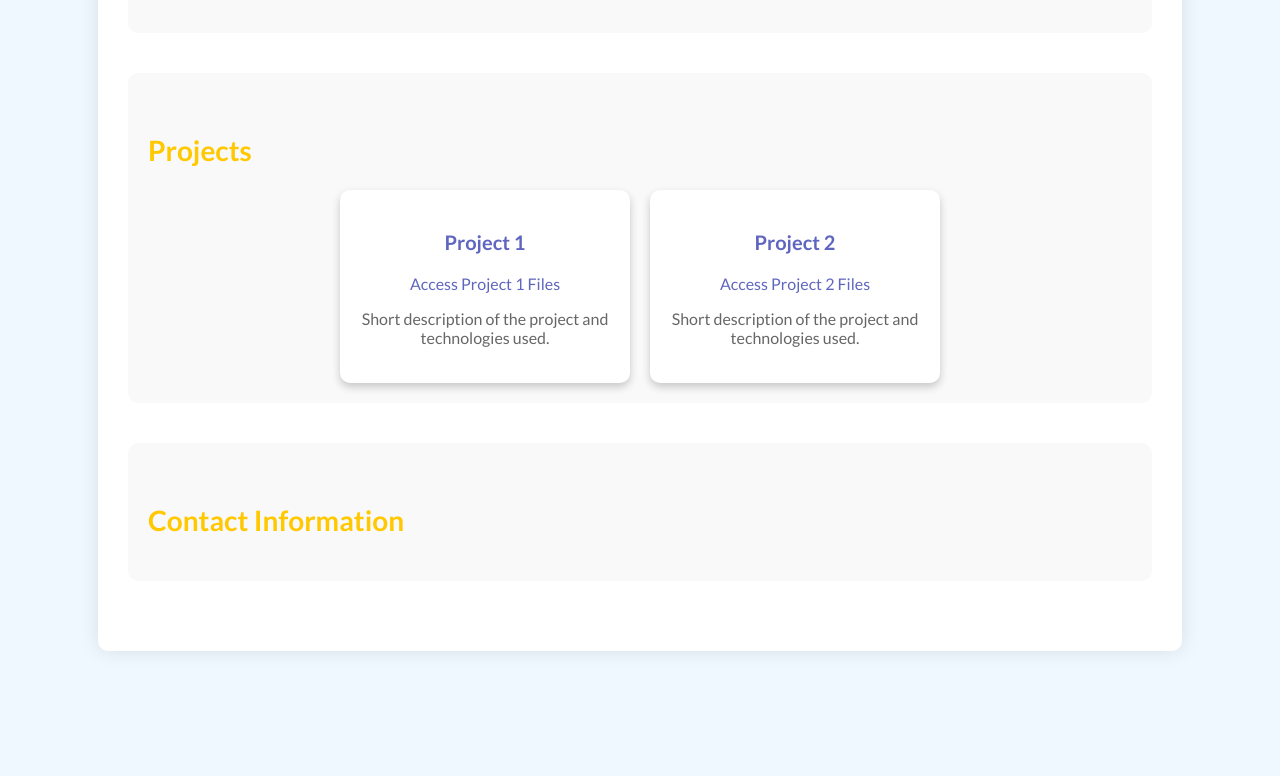
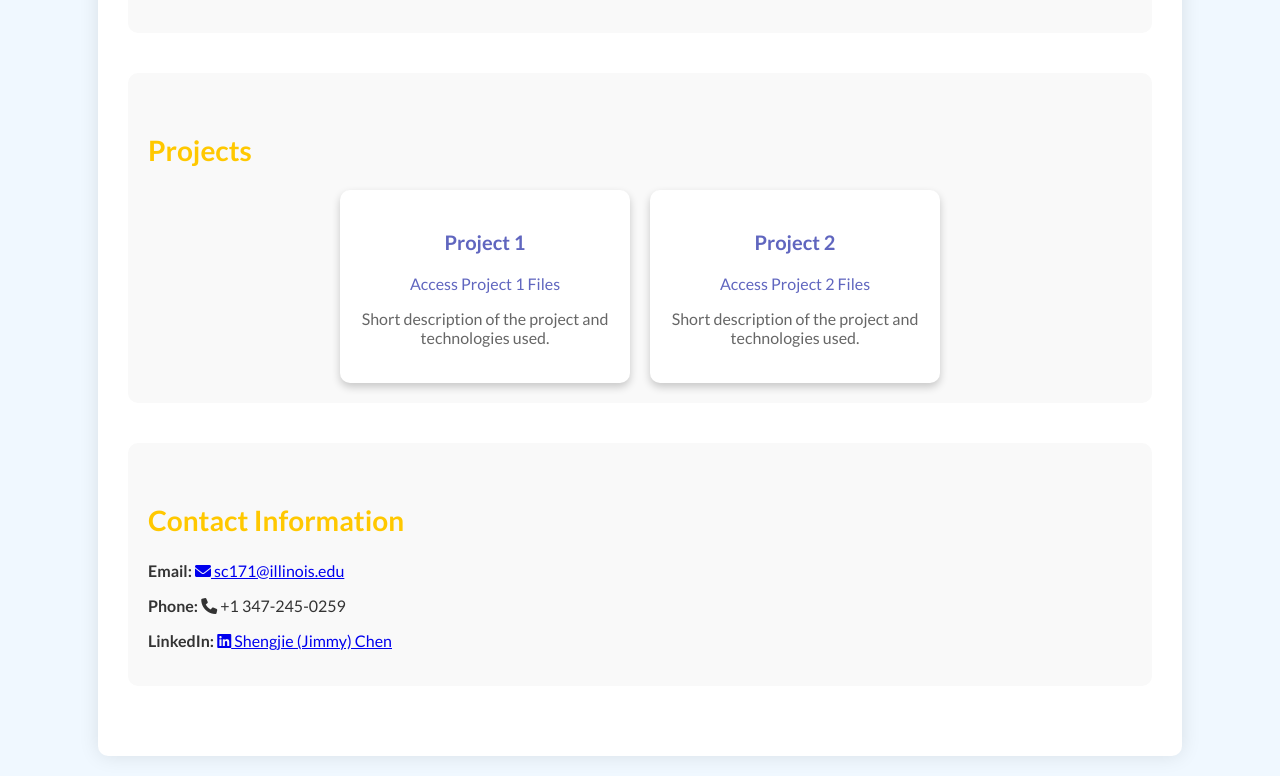
Before and after one commit to jimmy-chen-1/resume_using, a plain HTML site: page index.html in a window 1280 px wide. Shown: the part 1550-2326 px from the top of the page. Before the commit the page ends 2221 px from the top, so only its background shows below. Drawn offline with Linux system fonts and the light colour scheme.

Commit message:
add contact info

```diff
--- a/index.html
+++ b/index.html
@@ -229,4 +229,6 @@
         <!-- Contact Section -->
         <div id="contact" class="contact-section">
             <h2>Contact Information</h2>
-            <p
+            <p><strong>Email:</strong> <a href="mailto:sc171@illinois.edu"><i class="fas fa-envelope"></i> sc171@illinois.edu</a></p>
+            <p><strong>Phone:</strong> <i class="fas fa-phone"></i> +1 347-245-0259</p>
+            <p><strong>LinkedIn:</strong> <a href="https://www.linkedin.com/in/chen-shengjie" target="_blank"><i class="fab fa-linkedin"></i> Shengjie (Jimmy) Chen</a></p>
```
